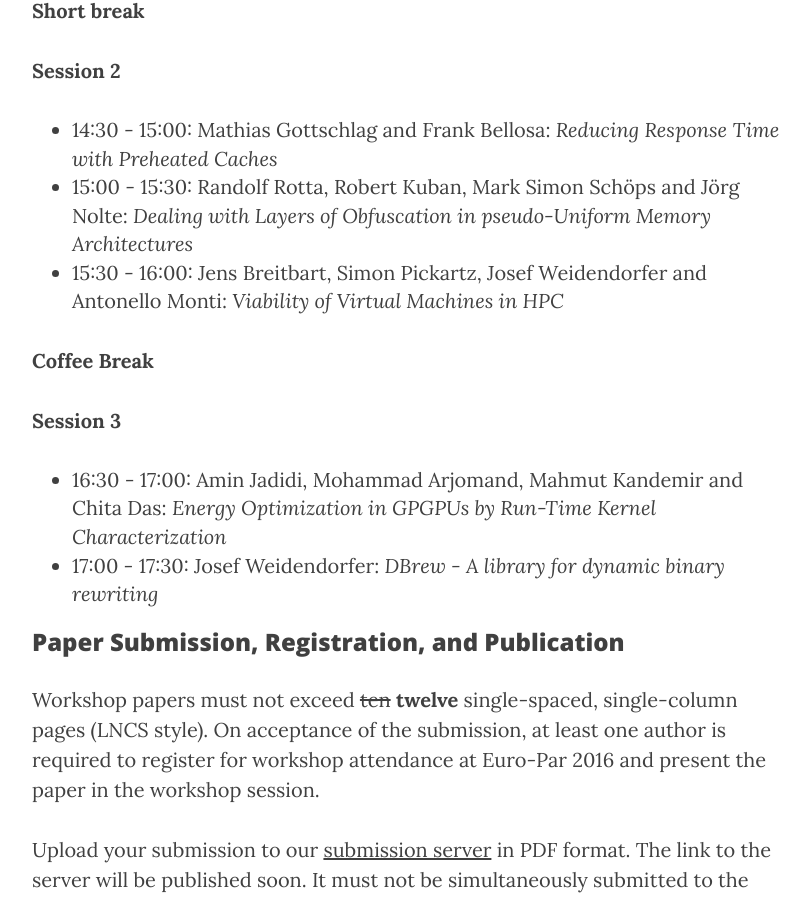
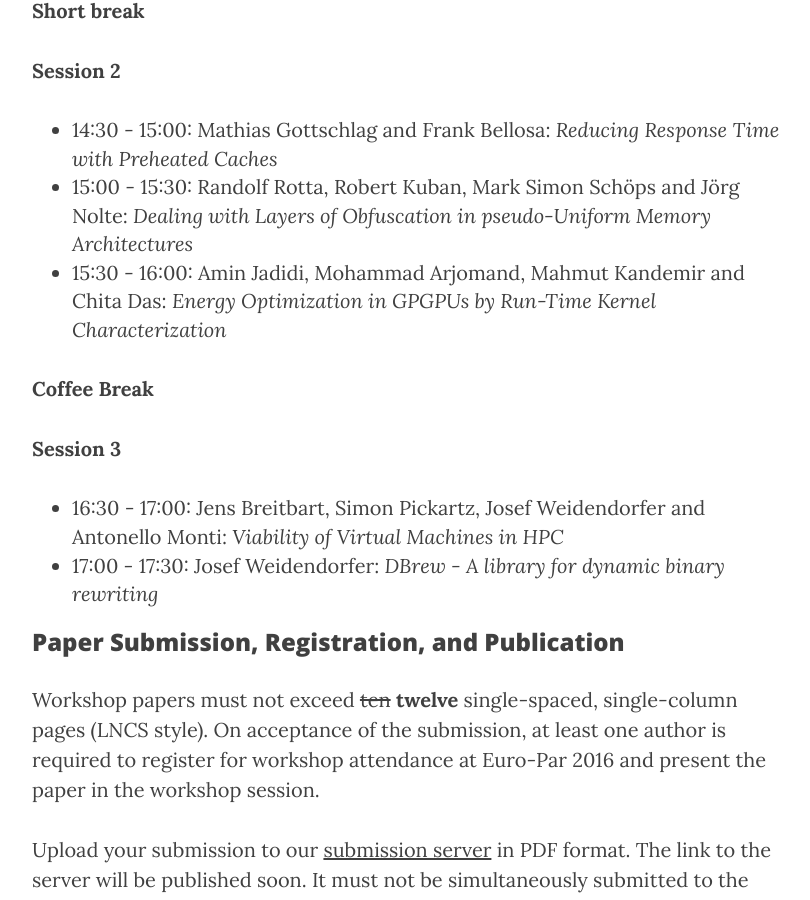
Before and after one commit to WROME/wrome.github.io, a Jekyll site: the page built from grenoble2016.md, in a window 1280 px wide and 900 px high, scrolled down 2828 px. Shown: the whole window, without its empty margins (233-1043 px from the left). Built offline with Jekyll 4.4.1, drawn with Linux system fonts in a browser that asks for light colours; nearby versions of some CDN libraries.

Commit message:
revise agenda

```diff
--- a/grenoble2016.md
+++ b/grenoble2016.md
@@ -55,13 +55,13 @@ This year, too, authors from all related disciplines are invited to submit unpub
 
 * 14:30 - 15:00: Mathias Gottschlag and Frank Bellosa: *Reducing Response Time with Preheated Caches*
 * 15:00 - 15:30: Randolf Rotta, Robert Kuban, Mark Simon Schöps and Jörg Nolte: *Dealing with Layers of Obfuscation in pseudo-Uniform Memory Architectures*
-* 15:30 - 16:00: Jens Breitbart, Simon Pickartz, Josef Weidendorfer and Antonello Monti: *Viability of Virtual Machines in HPC*
+* 15:30 - 16:00: Amin Jadidi, Mohammad Arjomand, Mahmut Kandemir and Chita Das: *Energy Optimization in GPGPUs by Run-Time Kernel Characterization*
 
 **Coffee Break**
 
 **Session 3**
 
-* 16:30 - 17:00: Amin Jadidi, Mohammad Arjomand, Mahmut Kandemir and Chita Das: *Energy Optimization in GPGPUs by Run-Time Kernel Characterization*
+* 16:30 - 17:00: Jens Breitbart, Simon Pickartz, Josef Weidendorfer and Antonello Monti: *Viability of Virtual Machines in HPC*
 * 17:00 - 17:30: Josef Weidendorfer: *DBrew - A library for dynamic binary rewriting*
 
 
```
